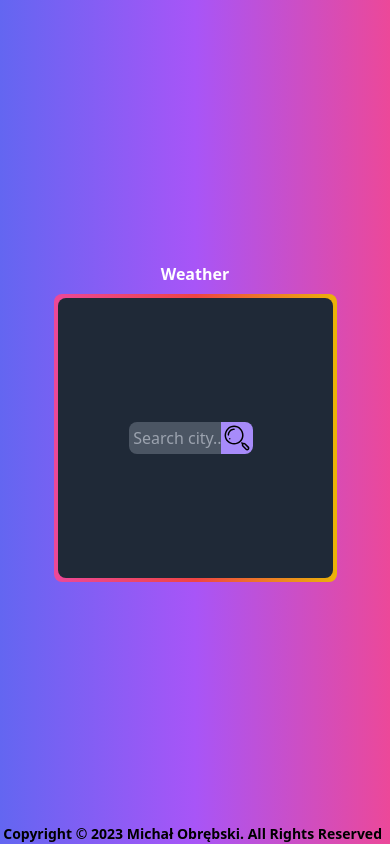
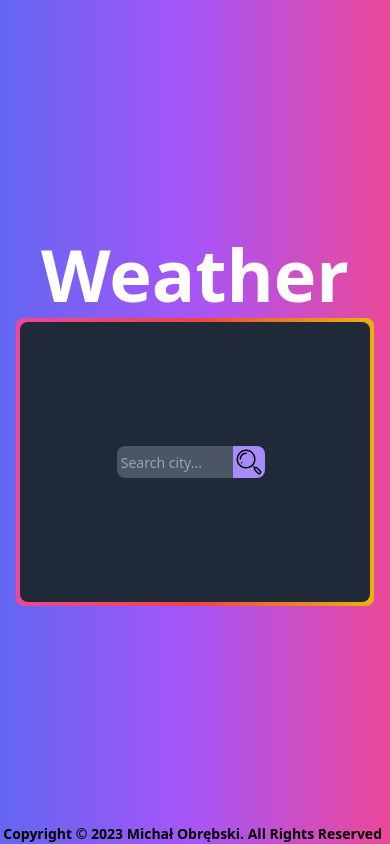
Before and after one commit to stx720/weather-app, a Next.js app: page / in a window 390 px wide. Built offline with nearby package versions, Linux system fonts and the light colour scheme.

Commit message:
Responsive design
Added responsive design to make app useful on phones

```diff
--- a/app/page.js
+++ b/app/page.js
@@ -86,10 +86,10 @@ export default function Home() {
 
   return (
     <main className="h-screen flex items-center justify-center flex-col  ">
-      <h1 className="flex font-extrabold text-white mb-2  2xl:text-8xl md:text-8xl sm:text-5xl animate__animated animate__fadeInDown ">
+      <h1 className="flex font-extrabold text-white mb-2 2xl:text-8xl text-7xl animate__animated animate__fadeInDown ">
         Weather
       </h1>
-      <div className="h-72 2xl:w-4/12 md:w-7/12 sm:w-6/12  rounded-lg bg-gradient-to-r from-pink-500 via-red-500 to-yellow-500 p-1  ">
+      <div className="h-72 w-11/12 2xl:w-4/12 rounded-lg bg-gradient-to-r from-pink-500 via-red-500 to-yellow-500 p-1  ">
         <div className=" h-full w-full bg-gray-800 flex items-center rounded-lg justify-center ">
           {cityName && (
             <div className="flex-col mr-10 ">
@@ -100,18 +100,18 @@ export default function Home() {
                 alt="Weather Icon"
                 className="mx-auto mb-2 animate__animated animate__zoomIn"
               />
-              <h1 className="text-white text-4xl whitespace-nowrap animate__animated animate__fadeInDown ml-1 ">
+              <h1 className="text-white 2xl:text-4xl text-base whitespace-nowrap animate__animated animate__fadeInDown ml-1 ">
                 {cityName}, {country}
               </h1>
 
               {temperature !== null ? (
-                <h1 className="text-white text-2xl mt-2 animate__animated animate__fadeInDown ml-1">
+                <h1 className="text-white 2xl:text-2xl text-base mt-2 animate__animated animate__fadeInDown ml-1">
                   {temperature.toFixed(1)}°C
                 </h1>
               ) : (
                 <p className="text-white"></p>
               )}
-              <h1 className="text-white animate__animated animate__fadeInDown ml-1">
+              <h1 className="text-white 2xl:text-base text-sm animate__animated animate__fadeInDown ml-1">
                 {currentWeather}
               </h1>
             </div>
@@ -122,7 +122,7 @@ export default function Home() {
             value={city}
             onKeyPress={handleKeyPress}
             onChange={handleCityChange}
-            className="animate__animated animate__fadeInDown flex 2xl:text-base md:text-sm sm:text-xs w-4/12 h-8 bg-gray-600 text-white pl-1 rounded-l-lg outline-none transition focus:outline-purple focus:border-purple-500 focus:bg-gray-200 focus:text-black  "
+            className="animate__animated animate__fadeInDown flex 2xl:text-base text-sm w-4/12 h-8 bg-gray-600 text-white pl-1 rounded-l-lg outline-none transition focus:outline-purple focus:border-purple-500 focus:bg-gray-200 focus:text-black  "
           />
           <button onClick={handleFetchWeather} className="mr-2">
             {" "}
```
